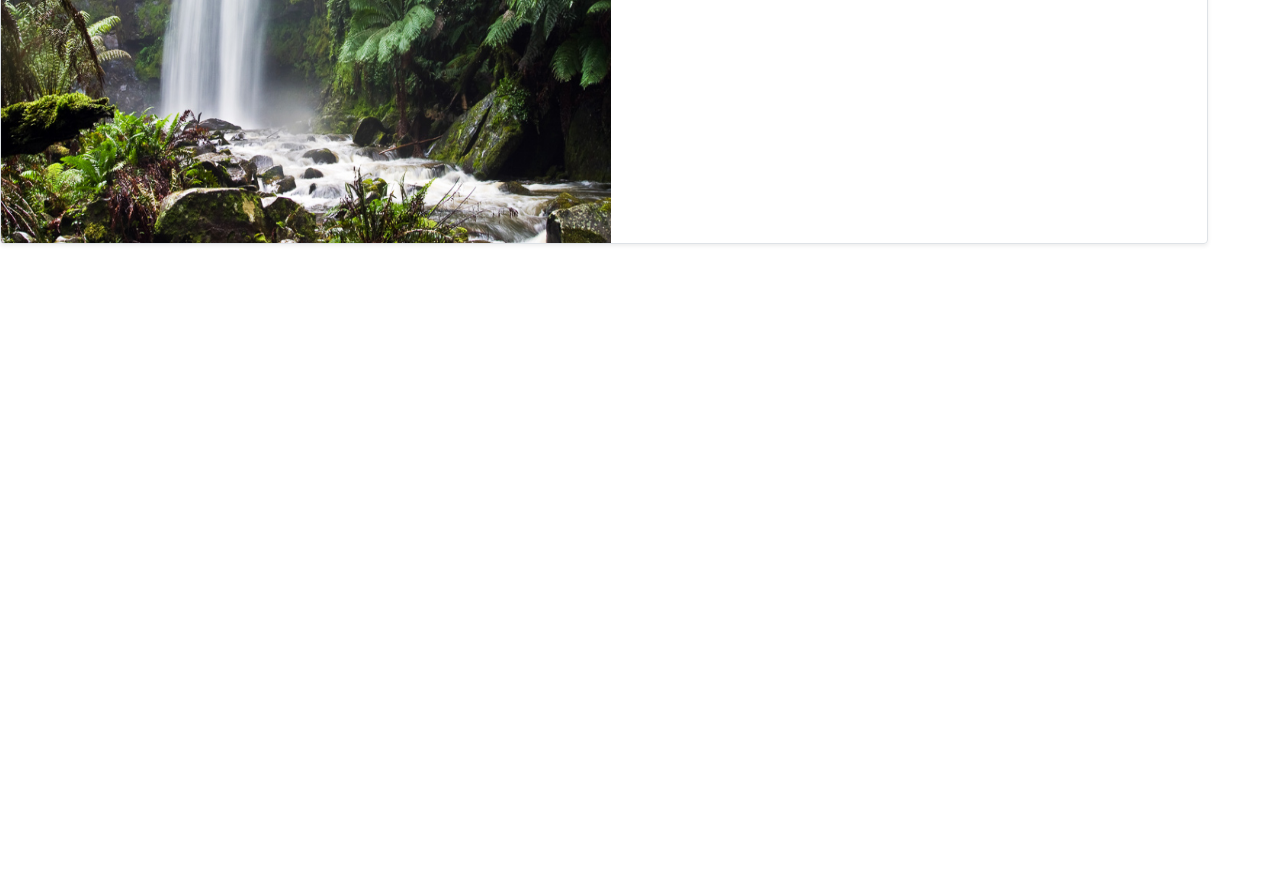
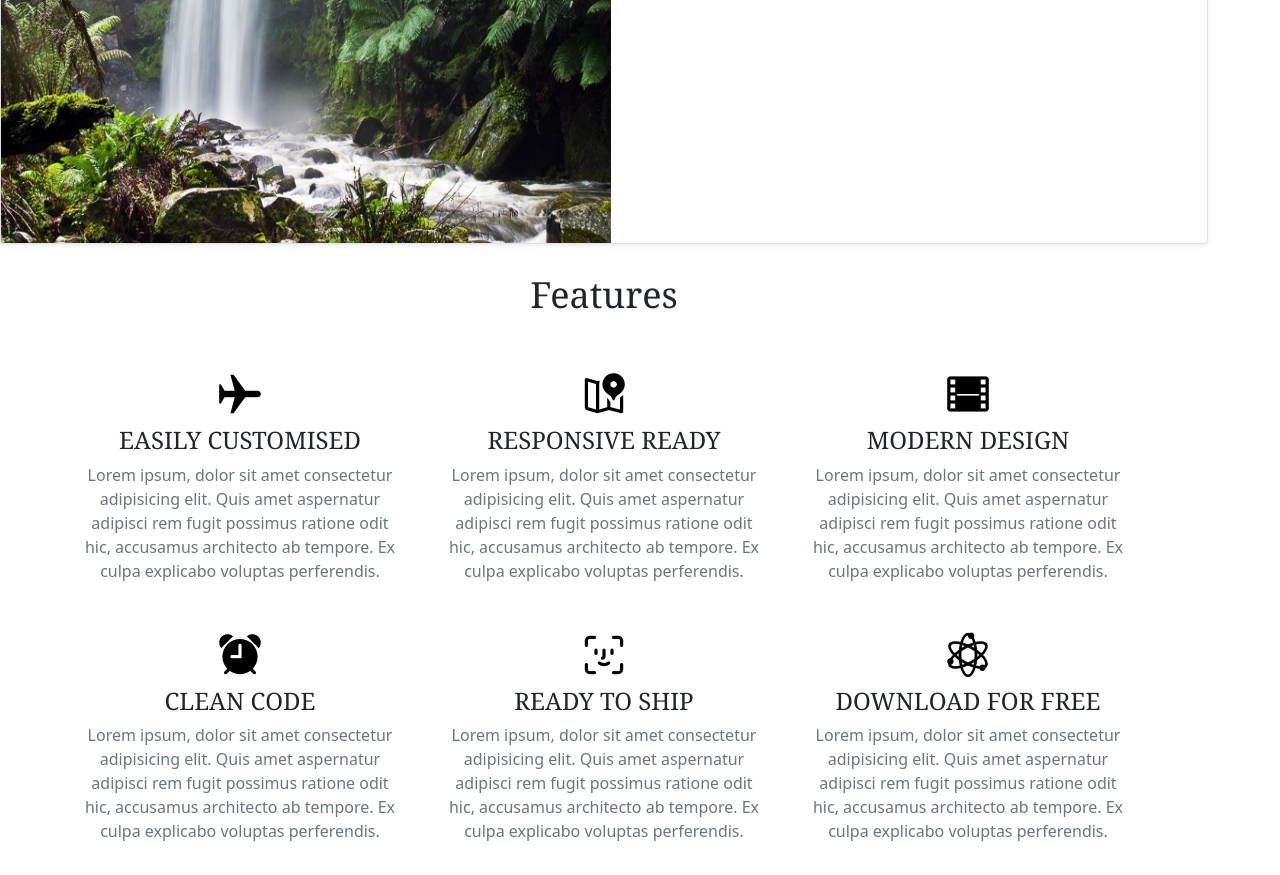
Before and after one commit to starknastia/project-minimo, a plain HTML site: page index.html in a window 1280 px wide. Shown: the part 2492-3367 px from the top of the page. Before the commit the page ends 2792 px from the top, so only its background shows below. Drawn offline with nearby package versions, Linux system fonts and the light colour scheme.

Commit message:
added block with features

```diff
--- a/index.html
+++ b/index.html
@@ -92,8 +92,6 @@
         <div class="col-md-12">
           <div class="row g-0 border rounded overflow-hidden flex-md-row mb-4 shadow-sm h-md-250 position-relative">
 
-
-
             <div class="col-auto d-none d-lg-block">
                 <img height="500" src="./images/for3.jpg" alt="">
             </div>
@@ -105,6 +103,61 @@
             </div>
         </div>
     </div>
+
+    <div class="col-12 text-center">
+      <a class="blog-header-logo text-dark" href="#">Features</a>
+    </div>
+
+
+    <section class="page-section" id="services">
+      <div class="container px-4 px-lg-5">
+
+          <div class="row gx-4 gx-lg-5">
+              <div class="col-lg-4 col-md-6 text-center">
+                  <div class="mt-5">
+                      <div class="mb-2"><img src="./images/airplane-48.png" alt=""></div>
+                      <h3 class="h4 mb-2">EASILY CUSTOMISED</h3>
+                      <p class="text-muted mb-0">Lorem ipsum, dolor sit amet consectetur adipisicing elit. Quis amet aspernatur adipisci rem fugit possimus ratione odit hic, accusamus architecto ab tempore. Ex culpa explicabo voluptas perferendis.</p>
+                  </div>
+              </div>
+              <div class="col-lg-4 col-md-6 text-center">
+                  <div class="mt-5">
+                      <div class="mb-2"><img src="./images/map_marker-48.png" alt=""></div>
+                      <h3 class="h4 mb-2">RESPONSIVE READY</h3>
+                      <p class="text-muted mb-0">Lorem ipsum, dolor sit amet consectetur adipisicing elit. Quis amet aspernatur adipisci rem fugit possimus ratione odit hic, accusamus architecto ab tempore. Ex culpa explicabo voluptas perferendis.</p>
+                  </div>
+              </div>
+              <div class="col-lg-4 col-md-6 text-center">
+                  <div class="mt-5">
+                      <div class="mb-2"><img src="./images/movie-48.png" alt=""></div>
+                      <h3 class="h4 mb-2">MODERN DESIGN</h3>
+                      <p class="text-muted mb-0">Lorem ipsum, dolor sit amet consectetur adipisicing elit. Quis amet aspernatur adipisci rem fugit possimus ratione odit hic, accusamus architecto ab tempore. Ex culpa explicabo voluptas perferendis.</p>
+                  </div>
+              </div>
+              <div class="col-lg-4 col-md-6 text-center">
+                  <div class="mt-5">
+                      <div class="mb-2"><img src="./images/alarm_clock-48.png" alt=""></div>
+                      <h3 class="h4 mb-2">CLEAN CODE</h3>
+                      <p class="text-muted mb-0">Lorem ipsum, dolor sit amet consectetur adipisicing elit. Quis amet aspernatur adipisci rem fugit possimus ratione odit hic, accusamus architecto ab tempore. Ex culpa explicabo voluptas perferendis.</p>
+                  </div>
+              </div>
+              <div class="col-lg-4 col-md-6 text-center">
+                  <div class="mt-5">
+                      <div class="mb-2"><img src="./images/face-48.png" alt=""></div>
+                      <h3 class="h4 mb-2">READY TO SHIP</h3>
+                      <p class="text-muted mb-0">Lorem ipsum, dolor sit amet consectetur adipisicing elit. Quis amet aspernatur adipisci rem fugit possimus ratione odit hic, accusamus architecto ab tempore. Ex culpa explicabo voluptas perferendis.</p>
+                  </div>
+              </div>
+              <div class="col-lg-4 col-md-6 text-center">
+                  <div class="mt-5">
+                      <div class="mb-2"><img src="./images/genius-48.png" alt=""></div>
+                      <h3 class="h4 mb-2">DOWNLOAD FOR FREE</h3>
+                      <p class="text-muted mb-0">Lorem ipsum, dolor sit amet consectetur adipisicing elit. Quis amet aspernatur adipisci rem fugit possimus ratione odit hic, accusamus architecto ab tempore. Ex culpa explicabo voluptas perferendis.</p>
+                  </div>
+              </div>
+          </div>
+      </div>
+  </section>
 
 
 
```
Also changed, not shown: images/airplane-48.png (added), images/alarm_clock-48.png (added), images/face-48.png (added), images/facebook-128.png (added), images/genius-48.png (added), images/gmail-128.png (added), images/instagram-2-128.png (added), images/map_marker-48.png (added), images/movie-48.png (added), images/twitter-128.png (added), images/youtube-128.png (added).
